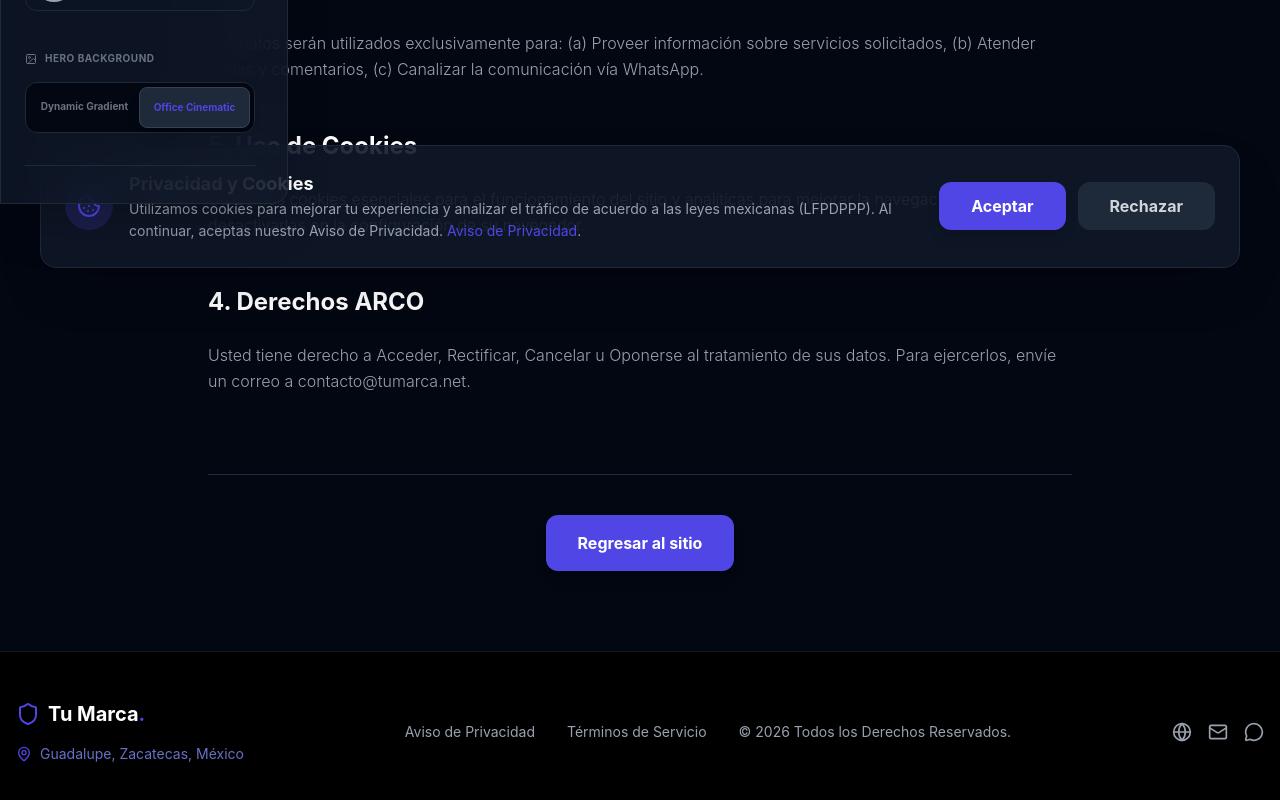
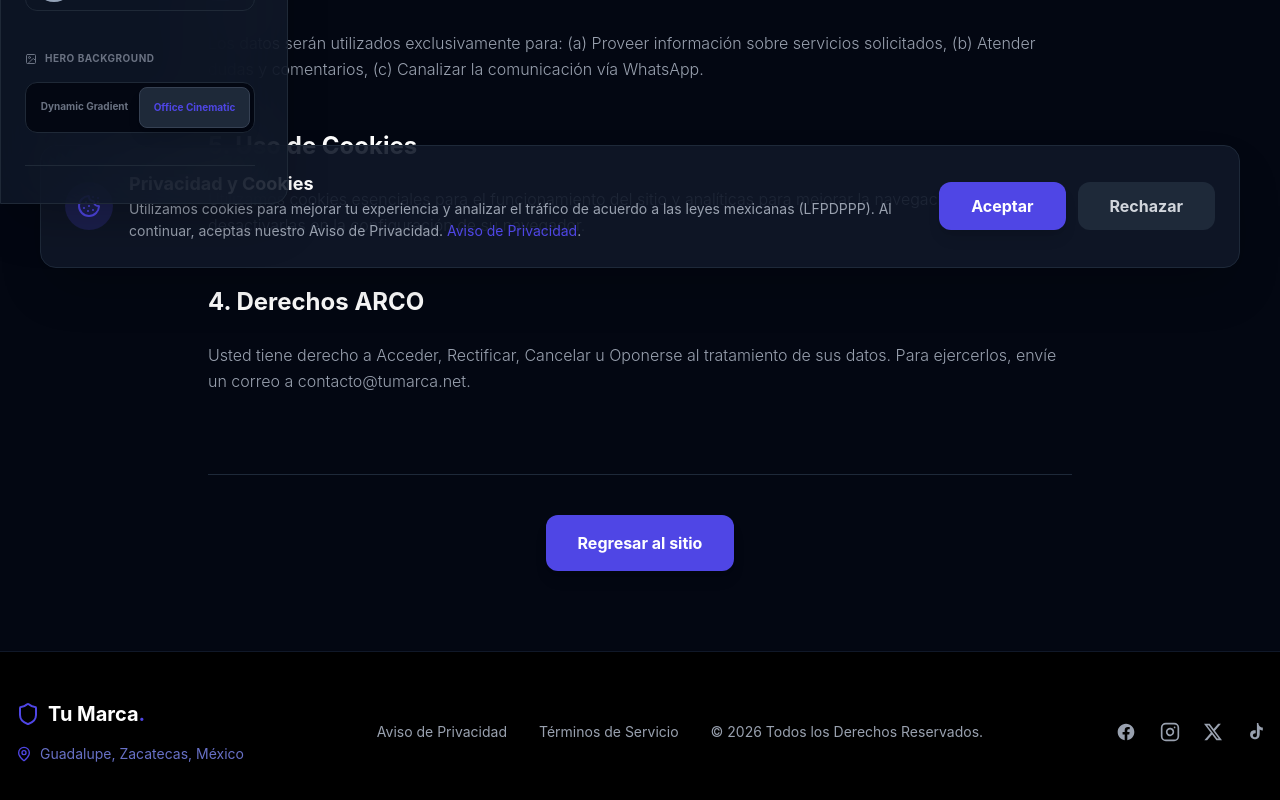
Before and after one commit to felipemiramontesr/starterkit, a React (Vite) app in the folder frontend/: page /politicas in a window 1280 px wide. Shown: the part 516-1316 px from the top of the page. Built offline with nearby package versions, Linux system fonts and the light colour scheme.

Commit message:
V0.11.10_social_media_footer_integration

```diff
--- a/frontend/src/components/layout/Footer.tsx
+++ b/frontend/src/components/layout/Footer.tsx
@@ -1,6 +1,6 @@
 import { type ReactElement } from 'react';
 import { Link } from 'react-router-dom';
-import { Shield, Globe, Mail, MessageCircle, MapPin } from 'lucide-react';
+import { Shield, MapPin } from 'lucide-react';
 import { useTranslation } from 'react-i18next';
 import { BUSINESS_CONFIG } from '../../config/business';
 
@@ -11,6 +11,47 @@ import { BUSINESS_CONFIG } from '../../config/business';
 export const Footer = (): ReactElement => {
   const { t } = useTranslation();
   const currentYear = new Date().getFullYear();
+
+  const socialLinks = [
+    {
+      name: 'Facebook',
+      href: '#',
+      icon: (
+        <svg width="20" height="20" viewBox="0 0 24 24" fill="currentColor" aria-hidden="true">
+          <path d="M22 12c0-5.523-4.477-10-10-10S2 6.477 2 12c0 4.991 3.657 9.128 8.438 9.878v-6.987h-2.54V12h2.54V9.797c0-2.506 1.492-3.89 3.777-3.89 1.094 0 2.238.195 2.238.195v2.46h-1.26c-1.243 0-1.63.771-1.63 1.562V12h2.773l-.443 2.89h-2.33v6.988C18.343 21.128 22 16.991 22 12z"/>
+        </svg>
+      )
+    },
+    {
+      name: 'Instagram',
+      href: '#',
+      icon: (
+        <svg width="20" height="20" viewBox="0 0 24 24" fill="none" stroke="currentColor" strokeWidth="2" strokeLinecap="round" strokeLinejoin="round" aria-hidden="true">
+          <rect x="2" y="2" width="20" height="20" rx="5" ry="5"></rect>
+          <path d="M16 11.37A4 4 0 1 1 12.63 8 4 4 0 0 1 16 11.37z"></path>
+          <line x1="17.5" y1="6.5" x2="17.51" y2="6.5"></line>
+        </svg>
+      )
+    },
+    {
+      name: 'X',
+      href: '#',
+      icon: (
+        <svg width="18" height="18" viewBox="0 0 24 24" fill="currentColor" aria-hidden="true">
+          <path d="M18.901 1.153h3.68l-8.04 9.19L24 22.846h-7.406l-5.8-7.584-6.638 7.584H.474l8.6-9.83L0 1.154h7.594l5.243 6.932ZM17.61 20.644h2.039L6.486 3.24H4.298Z"/>
+        </svg>
+      )
+    },
+    {
+      name: 'TikTok',
+      href: '#',
+      icon: (
+        <svg width="18" height="18" viewBox="0 0 24 24" fill="currentColor" aria-hidden="true">
+          <path d="M12.525.02c1.31-.02 2.61-.01 3.91-.02.08 1.53.63 3.09 1.75 4.17 1.12 1.11 2.7 1.62 4.24 1.79v4.03c-1.44-.17-2.89-.6-4.13-1.47V14.6c-.02 1.94-.48 3.94-1.85 5.31-1.62 1.66-4.24 2.22-6.44 1.51-3.23-1.03-5.23-4.52-4.42-7.57.51-2.02 2.22-3.76 4.35-4.14 1-.18 2.02-.12 3-.1v4.01c-.96-.06-1.95.12-2.73.74-.78.62-1.2 1.73-1.01 2.69.21 1.11 1.18 1.94 2.3 2.02 1.12.08 2.22-.5 2.71-1.51.27-.56.36-1.19.34-1.81V.02z"/>
+        </svg>
+      )
+    }
+  ];
 
   return (
     <footer className="w-full bg-black border-t border-gray-900 py-12 px-4 text-gray-400">
@@ -38,16 +79,20 @@ export const Footer = (): ReactElement => {
           <span>&copy; {currentYear} {t('footer.rights')}</span>
         </div>
 
-        <div className="flex items-center gap-4">
-          <a href="https://ejemplo.com" target="_blank" rel="noreferrer" className="hover:text-white transition-colors" aria-label="Website">
-            <Globe className="w-5 h-5" />
-          </a>
-          <a href="mailto:contact@ejemplo.com" className="hover:text-cyan-400 transition-colors" aria-label="Mail">
-            <Mail className="w-5 h-5" />
-          </a>
-          <a href="#chat" className="hover:text-blue-500 transition-colors" aria-label="Chat">
-            <MessageCircle className="w-5 h-5" />
-          </a>
+        <div className="flex items-center gap-6">
+          {socialLinks.map((social) => (
+            <a
+              key={social.name}
+              href={social.href}
+              target="_blank"
+              rel="noreferrer"
+              className="hover:text-[var(--primary)] transition-all transform hover:scale-110"
+              aria-label={social.name}
+              title={social.name}
+            >
+              {social.icon}
+            </a>
+          ))}
         </div>
       </div>
     </footer>
--- a/package.json
+++ b/package.json
@@ -2,7 +2,7 @@
   "name": "starterkit-monorepo",
   "private": true,
   "type": "module",
-  "version": "0.11.9",
+  "version": "0.11.10",
   "workspaces": [
     "frontend",
     "backend"
```
Also changed, not shown: 1 other file (tests, documents, lock files or other folders).
